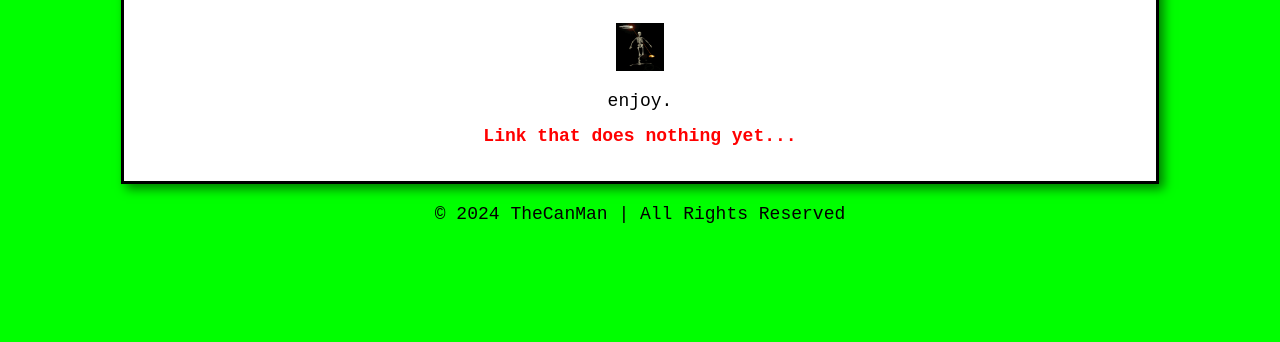
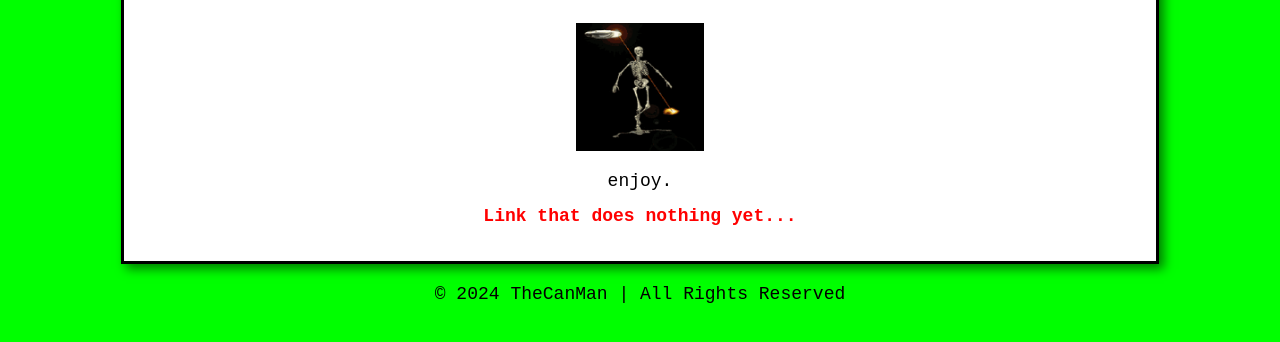
Before and after one commit to clundstedt225/temp.github.io, a plain HTML site: page index.html in a window 1280 px wide. Shown: the part 228-570 px from the top of the page. Drawn offline with Linux system fonts and the light colour scheme.

Commit message:
Update index.html

```diff
--- a/index.html
+++ b/index.html
@@ -48,7 +48,7 @@
     <h1>Welcome to New Hampshir</h1>
     <div class="retro-box">
         <h2>Liv Fre or Dye</h2>
-        <img src="hellothere.gif" alt="skelten" style="width:48px;height:48px;">
+        <img src="hellothere.gif" alt="skelten" style="width:128px;height:128px;">
         <p>enjoy.</p>
         <p><a href="https://google.com">Link that does nothing yet...</a></p>
     </div>
```
